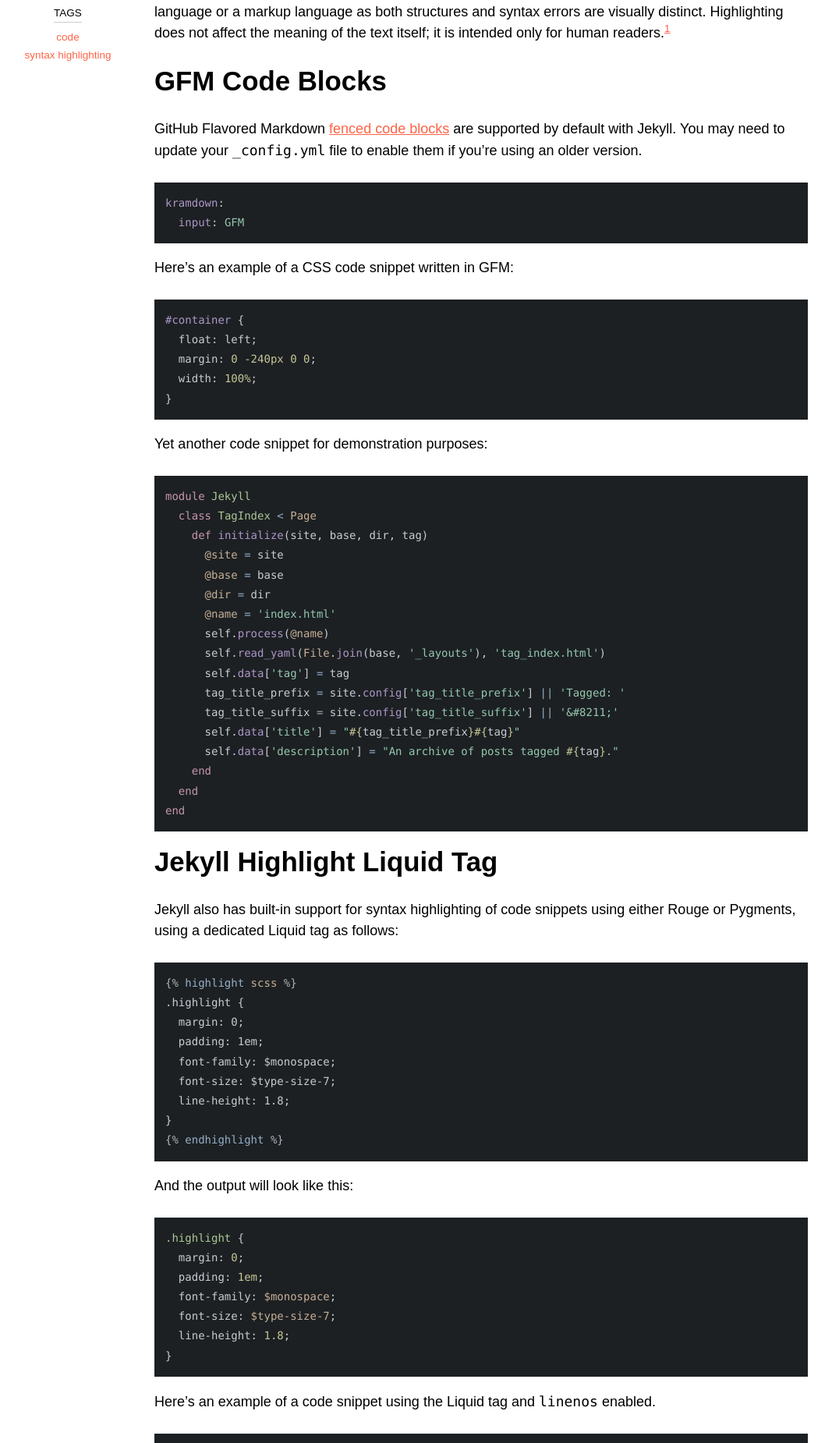
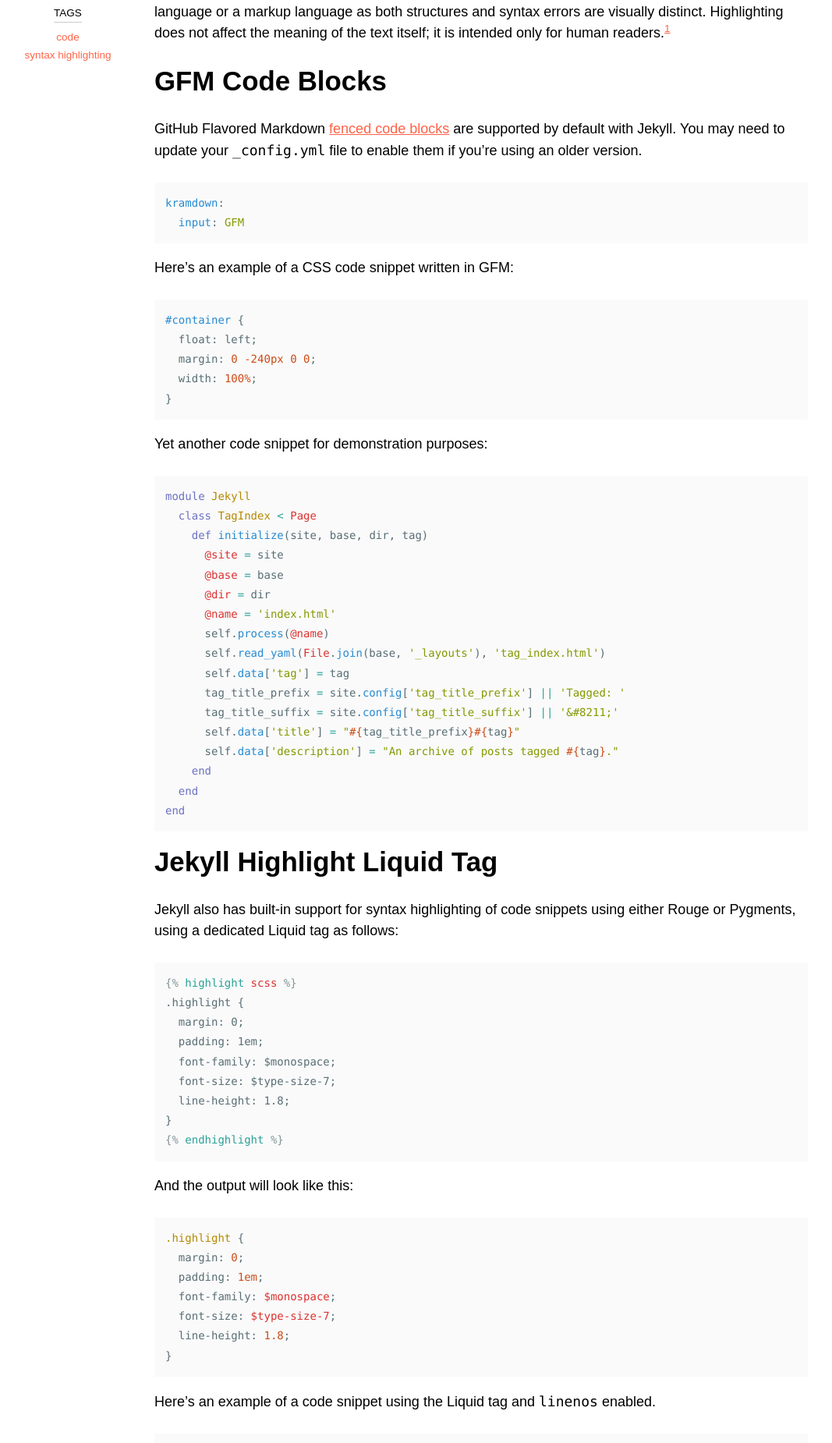
Before and after one commit to FoxerCoeee/FoxerCoeee, a Jekyll site: the page built from example/_posts/2013-08-16-markup-syntax-highlighting.md, in a window 1280 px wide. Shown: the part 624-2474 px from the top of the page at 78% size, without its empty margins (116-1183 px from the left). Built offline with Jekyll 4.4.1, drawn with Linux system fonts in a browser that asks for light colours; nearby versions of some CDN libraries; our own code applies the rules of GitHub Pages for plain Markdown files.

Commit message:
Replace syntax highlighting theme with Solarized Light

```diff
--- a/_sass/so-simple/_variables.scss
+++ b/_sass/so-simple/_variables.scss
@@ -93,22 +93,22 @@
 $xing-color: #006567 !default;
 
 /* Syntax highlighting (base16) colors */
-$base00: #1c2023 !default;
-$base01: #393f45 !default;
-$base02: #565e65 !default;
-$base03: #747c84 !default;
-$base04: #adb3ba !default;
-$base05: #c7ccd1 !default;
-$base06: #dfe2e5 !default;
-$base07: #f3f4f5 !default;
-$base08: #c7ae95 !default;
-$base09: #c7c795 !default;
-$base0a: #aec795 !default;
-$base0b: #95c7ae !default;
-$base0c: #95aec7 !default;
-$base0d: #ae95c7 !default;
-$base0e: #c795ae !default;
-$base0f: #c79595 !default;
+$base00: #fafafa !default;
+$base01: #073642 !default;
+$base02: #586e75 !default;
+$base03: #657b83 !default;
+$base04: #839496 !default;
+$base05: #586e75 !default;
+$base06: #eee8d5 !default;
+$base07: #fdf6e3 !default;
+$base08: #dc322f !default;
+$base09: #cb4b16 !default;
+$base0a: #b58900 !default;
+$base0b: #859900 !default;
+$base0c: #2aa198 !default;
+$base0d: #268bd2 !default;
+$base0e: #6c71c4 !default;
+$base0f: #d33682 !default;
 
 /* Max-width of the main content */
 $main-max-width: $large !default;
```
